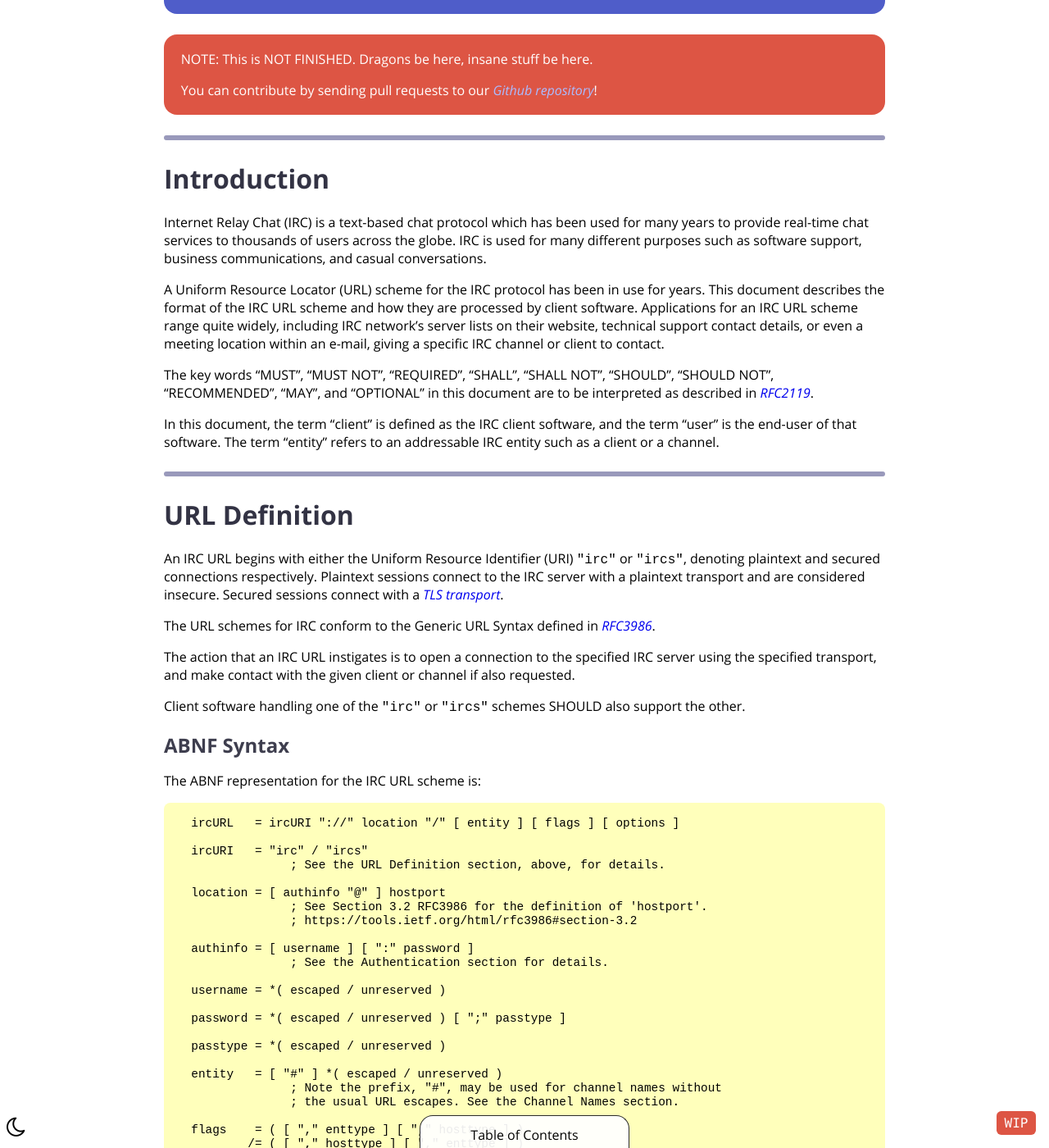
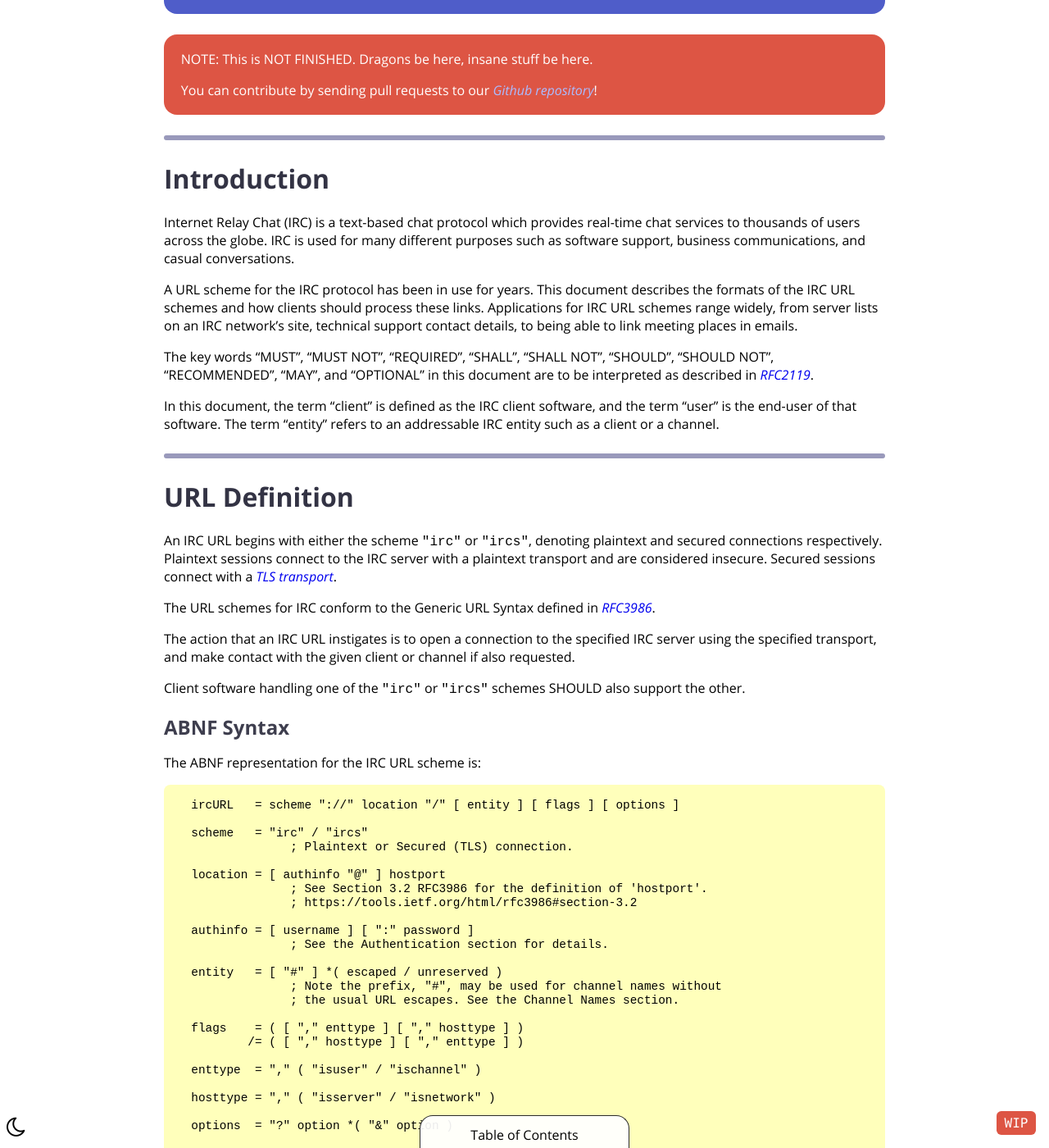
Before and after one commit to ircdocs/modern-irc, a Jekyll site: the page built from url.md, in a window 1280 px wide and 1400 px high, scrolled down 344 px. Shown: the whole window at 82% size. Built offline with Jekyll 4.4.1, drawn with Linux system fonts in a browser that asks for light colours; some of the changed text lies outside the part shown.

Commit message:
url: Updates

```diff
--- a/url.md
+++ b/url.md
@@ -35,9 +35,9 @@ copyrights:
 
 # Introduction
 
-Internet Relay Chat (IRC) is a text-based chat protocol which has been used for many years to provide real-time chat services to thousands of users across the globe. IRC is used for many different purposes such as software support, business communications, and casual conversations.
+Internet Relay Chat (IRC) is a text-based chat protocol which provides real-time chat services to thousands of users across the globe. IRC is used for many different purposes such as software support, business communications, and casual conversations.
 
-A Uniform Resource Locator (URL) scheme for the IRC protocol has been in use for years. This document describes the format of the IRC URL scheme and how they are processed by client software. Applications for an IRC URL scheme range quite widely, including IRC network's server lists on their website, technical support contact details, or even a meeting location within an e-mail, giving a specific IRC channel or client to contact.
+A URL scheme for the IRC protocol has been in use for years. This document describes the formats of the IRC URL schemes and how clients should process these links. Applications for IRC URL schemes range widely, from server lists on an IRC network's site, technical support contact details, to being able to link meeting places in emails.
 
 The key words "MUST", "MUST NOT", "REQUIRED", "SHALL", "SHALL NOT", "SHOULD", "SHOULD NOT", "RECOMMENDED", "MAY", and "OPTIONAL" in this document are to be interpreted as described in [RFC2119](http://tools.ietf.org/html/rfc2119).
 
@@ -49,7 +49,7 @@ In this document, the term "client" is defined as the IRC client software, and t
 
 # URL Definition
 
-An IRC URL begins with either the Uniform Resource Identifier (URI) `"irc"` or `"ircs"`, denoting plaintext and secured connections respectively. Plaintext sessions connect to the IRC server with a plaintext transport and are considered insecure. Secured sessions connect with a [TLS transport](https://tools.ietf.org/html/rfc7194#section-2).
+An IRC URL begins with either the scheme `"irc"` or `"ircs"`, denoting plaintext and secured connections respectively. Plaintext sessions connect to the IRC server with a plaintext transport and are considered insecure. Secured sessions connect with a [TLS transport](https://tools.ietf.org/html/rfc7194#section-2).
 
 The URL schemes for IRC conform to the Generic URL Syntax defined in [RFC3986](https://tools.ietf.org/html/rfc3986).
 
@@ -62,10 +62,10 @@ Client software handling one of the `"irc"` or `"ircs"` schemes SHOULD also supp
 The ABNF representation for the IRC URL scheme is:
 
 
-      ircURL   = ircURI "://" location "/" [ entity ] [ flags ] [ options ]
+      ircURL   = scheme "://" location "/" [ entity ] [ flags ] [ options ]
 
-      ircURI   = "irc" / "ircs"
-                    ; See the URL Definition section, above, for details.
+      scheme   = "irc" / "ircs"
+                    ; Plaintext or Secured (TLS) connection.
 
       location = [ authinfo "@" ] hostport
                     ; See Section 3.2 RFC3986 for the definition of 'hostport'.
@@ -73,12 +73,6 @@ The ABNF representation for the IRC URL scheme is:
 
       authinfo = [ username ] [ ":" password ]
                     ; See the Authentication section for details.
-
-      username = *( escaped / unreserved )
-
-      password = *( escaped / unreserved ) [ ";" passtype ]
-
-      passtype = *( escaped / unreserved )
 
       entity   = [ "#" ] *( escaped / unreserved )
                     ; Note the prefix, "#", may be used for channel names without
@@ -107,6 +101,10 @@ The definition of "escaped" and "unreserved" is in section [2.1 of RFC3986](http
 
 ## Authentication
 
+<div class="warning">
+    <p>Is this section (Authentication) actually followed or implemented in practice?</p>
+</div>
+
 To allow for complete authentication of a session, a username MAY be provided with the password. The username MUST NOT be passed to the server as a nickname. While registering a connection using the [IRC client protocol](./index.html), the username would be passed as the first parameter of the [`USER`](./index.html#user-message) command.
 
 The characters available for use in a username may be restricted by the protocol and IRC server software used.
@@ -133,7 +131,7 @@ Special consideration must be given to URLs without ports specified. Almost all
 
 ### `irc` Ports
 
-The client SHOULD attempt connection to the port `6667`, and MAY attempt connection to the ports `6665`, `6666`, `6668`, and `6669`. Port `194` is the original IRC port as defined by the early RFCs, but servers these days most often use ports `6665`--`6669`.
+The client SHOULD attempt connection to the port `6667`.
 
 ### `ircs` Ports
 
@@ -154,13 +152,17 @@ Any automated message MUST NOT be sent to the addressed entity.
 
 ### Channel Names
 
-When "enttype" contains "ischannel", or "enttype" is omitted completely, the entity name provided is a channel name.
+When "enttype" contains `"ischannel"`, or "enttype" is omitted completely, the entity name provided is a channel name.
 
-While it is discouraged, channel names prefixed with the "#" (U+0023) character may be specified without encoding the character (as ther literal ASCII string `"%23"`) in the URL. IRC clients MAY accept this, despite it being an exception to [Section 2.4.3 of RFC2396](https://tools.ietf.org/html/rfc2396#section-2.4.3), as channels of this type are very common and will remain so in the foreseeable future.
+Channel names prefixed with the `('#', 0x23)` character SHOULD leave this character out of created IRC URLs. This is due to how clients interpret incoming URLs which include channel names. However, if the channel name starts with more than a single `('#', 0x23)` character, then all of these MUST be included in created URLs. This is an exception to [Section 2.4.3 of RFC2396](https://tools.ietf.org/html/rfc2396#section-2.4.3) which specifies that this character should be encoded as the literal ASCII string `"%23"`, but this is ignored as it is not followed in practice.
 
-Clients SHOULD attempt to determine valid channel name prefix characters from the server it has connected to via the [`CHANTYPES`](./index.html#chantypes-parameter) parameter of the [`RPL_ISUPPORT`](./index.html#rplisupport-005) `(005)` numeric presented on connection. If the client discovers the channel name given is considered invalid or it is missing a valid channel prefix character, the client SHOULD prepend the default prefix character `('#', 0x23)` to the name and try to join the channel again.
+Clients SHOULD attempt to determine valid channel name prefix characters from the server it has connected to via the [`CHANTYPES`](./index.html#chantypes-parameter) parameter of the [`RPL_ISUPPORT`](./index.html#rplisupport-005) `(005)` numeric presented on connection. If the client discovers the channel name given is missing a valid channel prefix character, the client SHOULD prepend the default prefix character `('#', 0x23)` to the name before attempting to join the channel.
 
 ### Nicknames
+
+<div class="warning">
+    <p>Is this section (Nicknames), and particularly the section below about usernames and hostnames, actually followed or implemented in practice?</p>
+</div>
 
 When the `"enttype"` flag/options contains the flag/option `"isuser"`, the entity given refers to a client. The given entity name may just be a nickname or it may contain more specific information such as the user's hostname or username.
 
@@ -193,9 +195,11 @@ See the [Security Considerations](#security-considerations) section of this docu
 
 # Internationalisation Considerations
 
-IRC URLs MUST be encoded using the [UTF-8](https://tools.ietf.org/html/rfc2279) character set, with (potentially) unsafe octets encoded using the `%HH` notation (where `HH` is a hexadecimal value) as per the [Percent-Encoding section (2.1) of RFC3986](https://tools.ietf.org/html/rfc3986#section-2.1). An example of this can be found in the [Examples](#examples) appendix.
+<div class="warning">
+    <p>Is this actually done in practice?</p>
+</div>
 
-Some IRC servers use alternate character sets such as US-ASCII and KOI-8. Discovering the [character encoding](./index.html#character-codes) in use on the server is left up to the client. It is also left to the client to convert entity names from UTF-8 into the appropriate character set. If no other character encoding can be discovered or it is not otherwise specified, clients SHOULD assume that UTF-8 is in use.
+IRC URLs MUST be encoded using the [UTF-8](https://tools.ietf.org/html/rfc2279) character set, with unsafe octets encoded using the `%HH` notation (where `HH` is a hexadecimal value) as per the [Percent-Encoding section (2.1) of RFC3986](https://tools.ietf.org/html/rfc3986#section-2.1). An example of this can be found in the [Examples](#examples) appendix.
 
 
 ---
@@ -203,11 +207,13 @@ Some IRC servers use alternate character sets such as US-ASCII and KOI-8. Discov
 
 # Interoperability Considerations
 
-Some current implementations will need slight modification to accept the format defined in this document, but most implementations which parse the URL in a standard form should parse most IRC URLs created using this document.
+Not all clients can parse everything in this document. However, if you parse everything in here then you should be able to correctly parse any URLs that come your way.
 
-The presumption of a channel name without explicitly specifying the entity type is designed to maintain compatibility with existing implementations.  The practise of omitting the channel prefix character, or not encoding it, is included for compatibility reasons, but using this syntax when creating IRL URLs is STRONGLY DISCOURAGED.
+Some IRC clients always prepend a `('#', 0x23)` character before joining the given channel. This is why we note both forms as acceptable, and recommend leaving out the leading `('#', 0x23)` when creating these URLs.
 
-There are interoperability issues with existing IRC servers as a result of the restricted characters available for channel names and nicknames. The restriction of acceptable characters is left to IRC server authors and not the URL scheme.
+<div class="warning">
+    <p>Is this following paragraph actually followed?</p>
+</div>
 
 Some existing IRC servers will accept nickname/password pairs, however at the time of writing these servers do not use this for actually authenticating the session, but instead identifying nicknames to nickname registration services. The use of username/password pairs is used for actual authentication, and has been included.
 
```
Also changed, not shown: other parts of url.md (+1 -1 lines).
